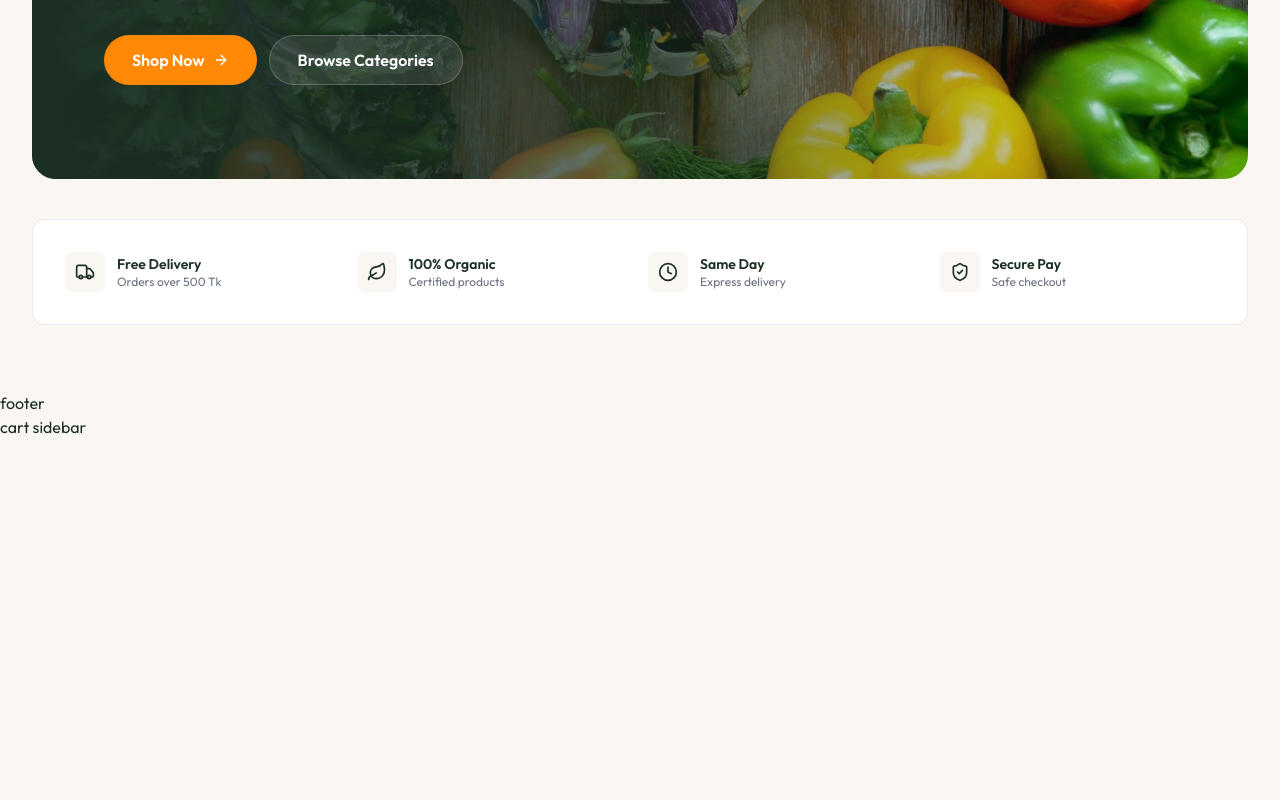
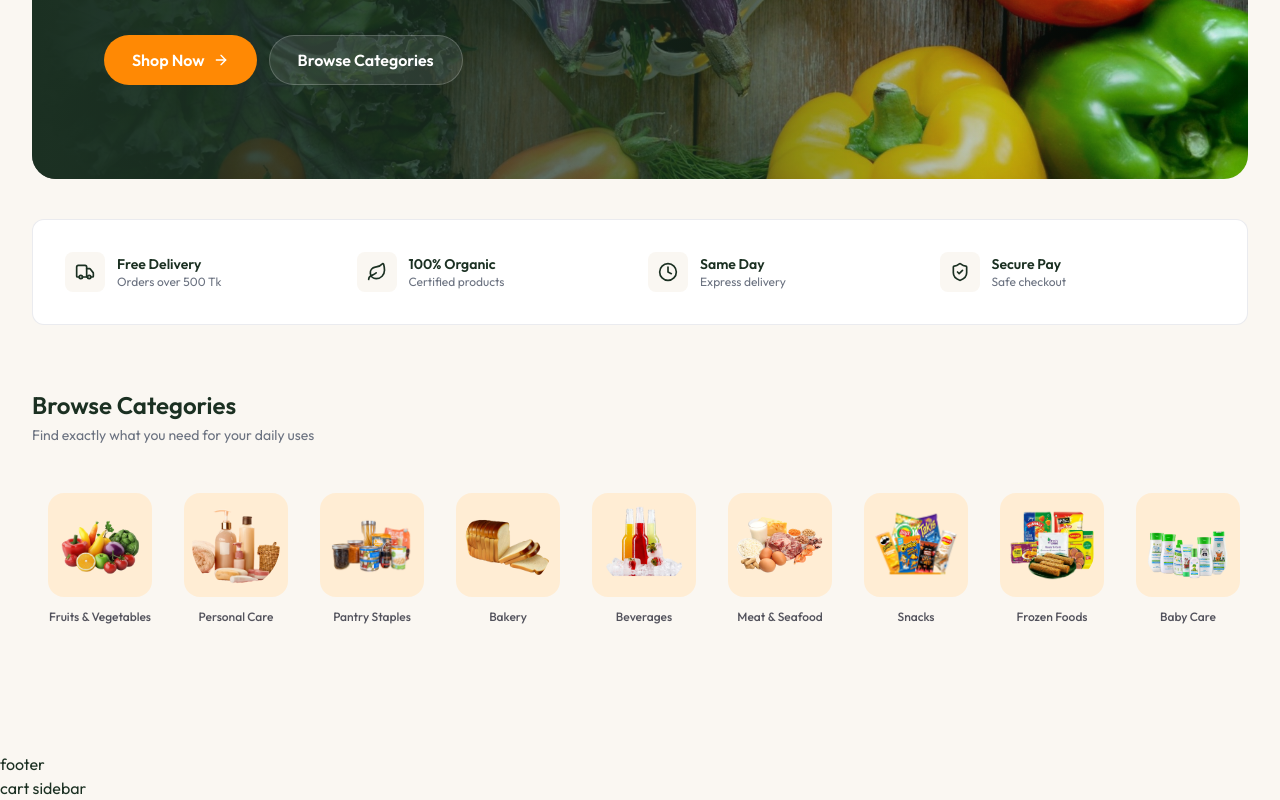
Before and after one commit to sheaf-hassan/instant_grocery_delivery, a React (Vite) app: page / in a window 1280 px wide. Shown: the part 510-1310 px from the top of the page. Before the commit the page ends 949 px from the top, so only its background shows below. Built offline with nearby package versions, Linux system fonts and the light colour scheme; the HTML template or start-up script is replaced by a standard one.

Commit message:
Create browse categories section

```diff
--- /dev/null
+++ b/src/components/Home/HomeCategories.tsx
@@ -0,0 +1,28 @@
+import { Link } from "react-router-dom"
+import { categoriesData } from "../../assets/assets"
+
+
+const HomeCategories = () => {
+  return (
+    <section className="py-16">
+        <div className="max-w-7xl mx-auto">
+            <div>
+                <h2 className="text-2xl font-semibold">Browse Categories</h2>
+                <p className="text-sm text-app-text-light mt-1">Find exactly what you need for your daily uses</p>
+            </div>
+            <div className="flex items-center mt-8 overflow-x-scroll no-scrollbar">
+                {categoriesData.map((cat)=>(
+                    <Link key={cat.slug} to={`/products?category=${cat.slug}`} onClick={()=> window.scrollTo(0,0)} className="group flex flex-col items-center gap-3 p-4">
+                        <div className="size-18 sm:size-26 sm:p-2 rounded-2xl overflow-hidden bg-orange-100 group-hover:ring-2 ring-orange-300/75 transition-all">
+                            <img src={cat.image} alt={cat.name} className="w-full h-full object-contain rounded-full transition-all"/>
+                        </div>
+                        <span className="text-xs font-medium text-zinc-600 text-center leading-tight">{cat.name}</span>
+                    </Link>
+                ))}
+            </div>
+        </div>
+    </section>
+  )
+}
+
+export default HomeCategories
--- a/src/pages/Home.tsx
+++ b/src/pages/Home.tsx
@@ -1,5 +1,6 @@
 import Features from "../components/Home/Features"
 import Hero from "../components/Home/Hero"
+import HomeCategories from "../components/Home/HomeCategories"
 
 
 const Home = () => {
@@ -7,6 +8,7 @@
     <div className="min-h-screen max-w-7xl mx-auto px-4 sm:px-6 lg:px-8 py-12">
         <Hero />
         <Features />
+        <HomeCategories />
     </div>
   )
 }
```
